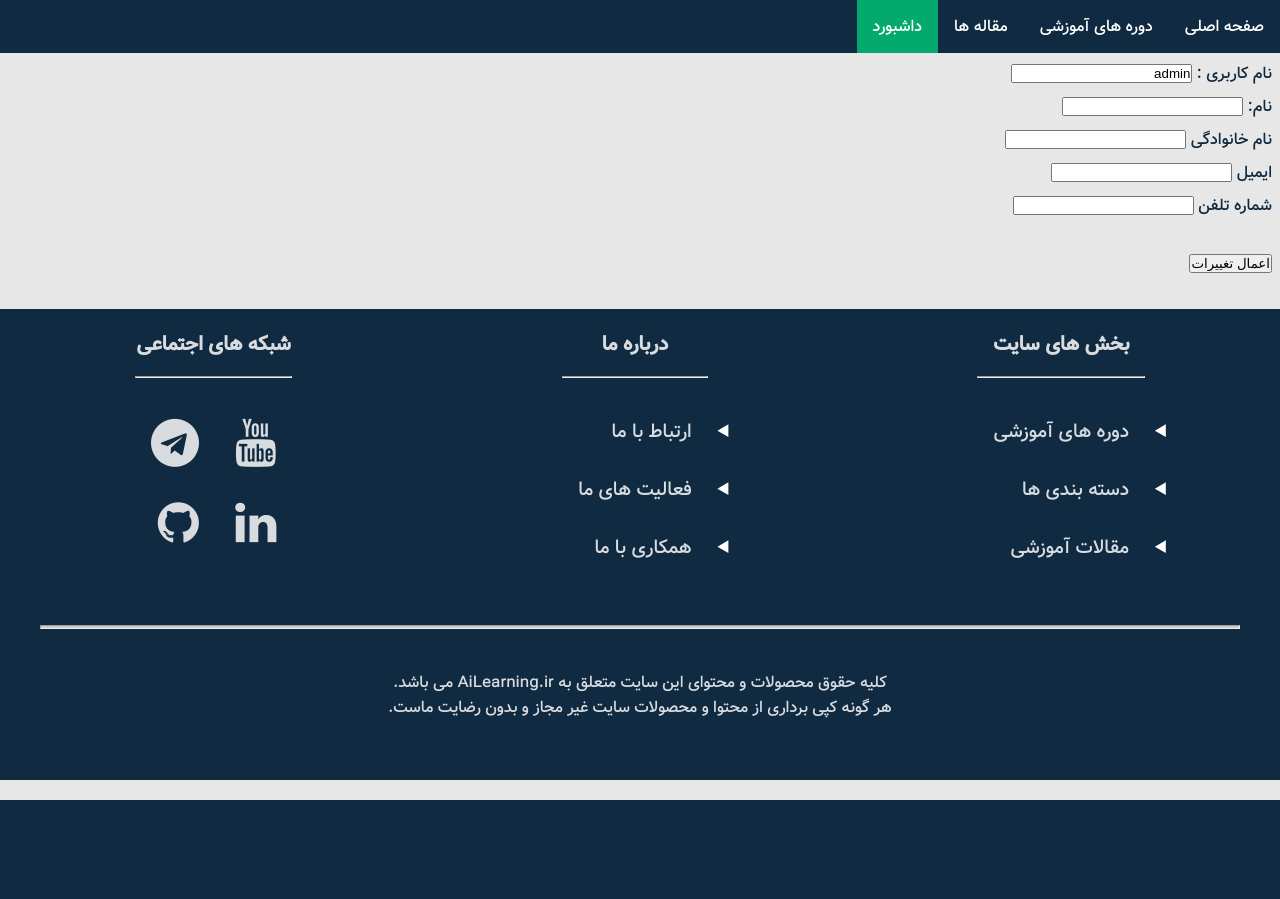
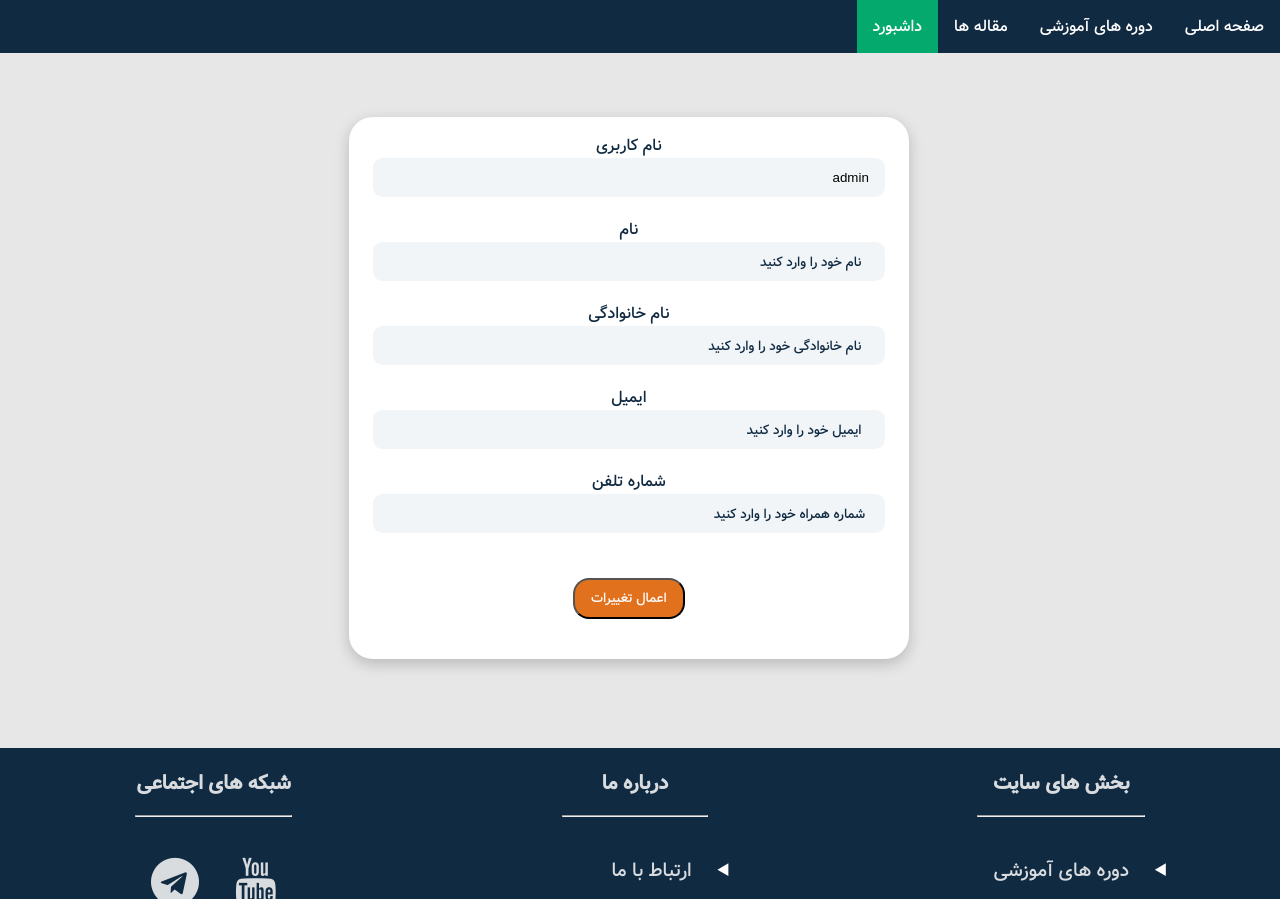
Before and after one commit to Saeid-Shakeri/AiLearning, a Django app: template templates/user/edit_profile.html in a window 1280 px wide. Shown: the top 899 px of the page. Before the commit the page ends 800 px from the top, so only its background shows below. Run offline with Django 3.2, Linux system fonts and the light colour scheme; the template is opened without the code that fills it, so the values that code supplies are empty; a user stored in the database is signed in; parts of the project's set-up code (start-up, migrations or seed data) failed here and were passed over; some libraries are stand-ins or nearby versions.

Commit message:
add styles

```diff
--- a/templates/user/edit_profile.html
+++ b/templates/user/edit_profile.html
@@ -3,7 +3,6 @@
 {% block title %}
 AiLearning | ویرایش پروفایل
 {% endblock %}
-
 
     <!-- navbar -->
     {% block navbar %}
@@ -22,47 +21,52 @@ AiLearning | ویرایش پروفایل
 
 {% block content %}
 
-<div>
-    <p>{{message}}</p>
+    <div class="contact-form" style="margin-right:29%; margin-top:4rem; margin-bottom:4rem;">
 
-    <form action="" method="post" id="large">
+        {% if message %}
+            <p style=" padding-top: 1rem;">{{message}}</p>
+        {% endif %}
+
+        <form action="" method="post">
             {% csrf_token %}
-        <p>
-            <label for="username"> نام کاربری :</label>
-            <input id="username" type="text" name="username" placeholder="{{user.username}}"
-                        value="{{user.username}}">
-        </p>
-        <p>
-            <label for="first">نام:  </label>
-            <input id="first" type="text" name="first_name" placeholder="{{user.first_name}}"
-                        value="{{user.first_name}}">
-        </p>
-        <p>
+            <div class="form-group">
+
+                <label for="username"> نام کاربری </label>
+                <input id="username" type="text" name="username"
+                            placeholder="{% if user.username %} {{user.username}} {% else %}  نام کاربری خود را وارد کنید {% endif %}"
+                            value="{{user.username}}"
+                            class="form-control change-pass">
+                <label for="first">نام </label>
+                <input id="first" type="text" name="first_name"
+                            placeholder="{% if user.first_name %} {{user.first_name}} {% else %}  نام خود را وارد کنید {% endif %}"
+                            value="{{user.first_name}}"
+                            class="form-control change-pass">
                 <label for="last"> نام خانوادگی </label>
-            <input id="last" type="text" name="last_name" placeholder="{{user.last_name}}"
-                        value="{{user.last_name}}">
-        </p>
-        <p>
+                <input id="last" type="text" name="last_name"
+                            placeholder="{% if user.last_name %} {{user.last_name}} {% else %}  نام خانوادگی خود را وارد کنید {% endif %}"
+                            value="{{user.last_name}}"
+                            class="form-control change-pass">
                 <label for="email"> ایمیل </label>
-            <input id="email" type="text" name="email" placeholder="{{user.email}}"
+                <input id="email" type="email" name="email"
+                            placeholder="{% if user.email %} {{user.email}} {% else %}  ایمیل خود را وارد کنید {% endif %}"
                             value="{{user.email}}"
+                            class="form-control change-pass"
                             pattern="[a-z0-9._%+-]+@[a-z0-9.-]+\.[a-z]{2,4}$"
                             oninvalid="setCustomValidity('فرمت وارد شده نادرست است.')"
                             onchange="try{setCustomValidity('')}catch(e){}">
-        </p>
-        <p>
                 <label for="phone"> شماره تلفن </label>
-            <input id="phone" type="text" name="phone" placeholder="{{user.phone}}"
+                <input id="phone" type="text" name="phone"
+                            placeholder="{% if user.phone %} {{user.phone}} {% else %} شماره همراه خود را وارد کنید {% endif %}"
                             value="{{user.phone}}"
+                            class="form-control change-pass"
                             pattern="[0]{1}[9]{1}[0-9]{9}"
                             oninvalid="setCustomValidity('شماره تلفن همراه باید با 09 شروع شود و یازده رقم باشد.')"
                             onchange="try{setCustomValidity('')}catch(e){}">
-        </p>
-        <p><br><input type="submit" value= "اعمال تغییرات"></p>
+                <br>
+                <input style="margin-bottom:1.5rem;" class="btn" type="submit" value= "اعمال تغییرات">
+            </div>
         </form>
 
     </div>
 
-
-
 {% endblock %}
```
Also changed, not shown: templates/user/change_password.html (+28 -15 lines). Lines whose indentation alone changed are shown as unchanged.
